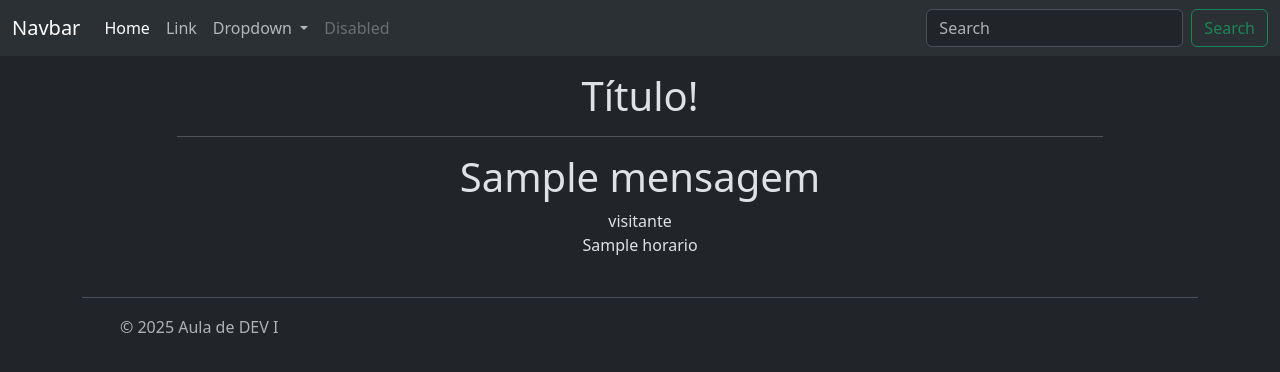
After one commit to Tarpah/sistema_aulas_faculdade_desenvolvedor_I, a Django app: template web_system/relacionamentos/templates/saudacao.html in a window 1280 px wide. The commit adds this page. Shown: the top 372 px of the page. Run offline with Django 5.2, Linux system fonts and the light colour scheme; the template is opened without the code that fills it: most values are stand-ins (such as "Sample title", 1, 10 or a date in 2020); parts of the project's set-up code (start-up, migrations or seed data) failed here and were passed over.

Commit message:
código desafio do professor, preparação para aula

```diff
--- /dev/null
+++ b/web_system/relacionamentos/templates/saudacao.html
@@ -0,0 +1,16 @@
+{% extends 'base.html' %}
+
+{% block content %}
+    <html>
+        <body>
+            <h1> {{ mensagem|capfirst }} </h1>
+            visitante
+        </body>  <br />
+
+            {{ horario }}
+
+            <body>
+            </body>
+    </html>
+
+{% endblock content %}
--- a/web_system/relacionamentos/urls.py
+++ b/web_system/relacionamentos/urls.py
@@ -1,14 +1,13 @@
 from django.urls import path, include
 import relacionamentos.views.estatisca as views_funcoes
-from relacionamentos.views import PrimeiraView
-from relacionamentos.views import SaudacaoView
-from relacionamentos.views import NomeView
+from relacionamentos.views import PrimeiraView, SaudacaoView, NomeView
+
 
 # mesma coisa que namespace
 app_name = 'relacionamentos'
 
-
 urlpatterns = [
+    path('home/', views_funcoes.home_view, name='home_view'),
     path('exemplo/classe/<str:name>', NomeView.as_view(), name='exemplo'),
     path('classe/teste', PrimeiraView.as_view(), name='primeira_view_classe'),
     path('funcao/exercicio/calculos/<int:x>/<int:y>', views_funcoes.calculos_basicos, name='calculos_basicos'),
--- a/web_system/relacionamentos/views/__init__.py
+++ b/web_system/relacionamentos/views/__init__.py
@@ -2,4 +2,3 @@ from .estatisca import *
 from .primeira_view import *
 from .saudacao_view import *
 from .nome_view import *
-from .home_view import *
--- a/web_system/relacionamentos/views/estatisca.py
+++ b/web_system/relacionamentos/views/estatisca.py
@@ -51,6 +51,8 @@ def primeira_view(request):
     #return HttpResponse(mensagem, status=200)
     return render(request, 'primeira.html', context=contexto)
 
+def home_view(request):
+    return render(request, 'home.html')
 
 # exemplo do sor Model.objects.filter(xxx__icontains = name)
 def nome(request, name): # serve para fazer chamadas como scripts ou models
--- a/web_system/templates/menu.html
+++ b/web_system/templates/menu.html
@@ -10,7 +10,7 @@
     <div class="collapse navbar-collapse" id="navbarSupportedContent">
       <ul class="navbar-nav me-auto mb-2 mb-lg-0">
         <li class="nav-item">
-          <a class="nav-link active" aria-current="page" href="{% url 'index' %}">Home</a>
+          <a class="nav-link active" aria-current="page" href="{% url 'relacionamentos:home_view' %}">Home</a>
         </li>
         <li class="nav-item">
           <a class="nav-link" href="#">Link</a>
```
Also changed, not shown: web_system/relacionamentos/views/home_view.py (deleted, +0 -8 lines), web_system/relacionamentos/views/saudacao_view.py (+5 -3 lines), web_system/db.sqlite3.
